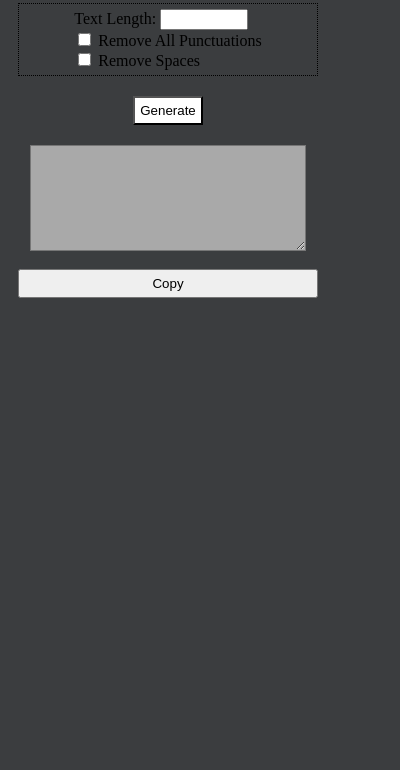
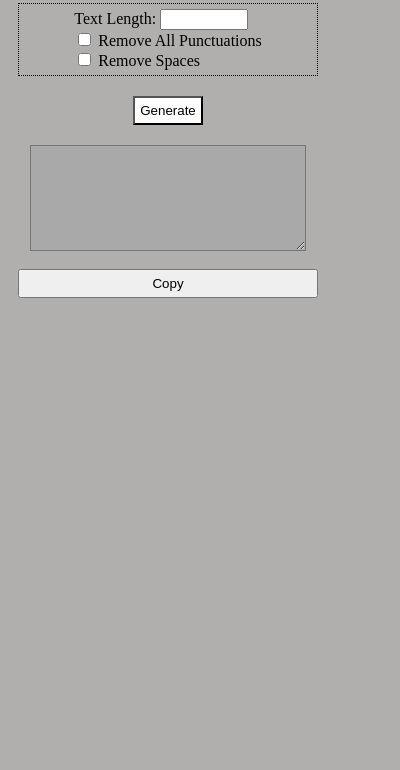
Before and after one commit to sevilayerkan/test-string-extention, a browser extension: page popup.html in a window 400 px wide. Shown: the part 74-844 px from the top of the page. Drawn offline with Linux system fonts and the light colour scheme.

Commit message:
chore: change body background

```diff
--- a/popup.css
+++ b/popup.css
@@ -1,5 +1,5 @@
 body {
-    background-color: rgb(59, 61, 63);
+    background-color: rgb(177, 174, 174);
     width: 300px;
     padding: 10px;
 }
```
